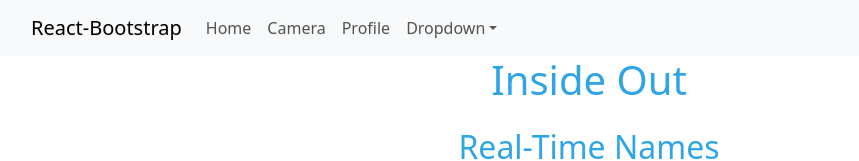
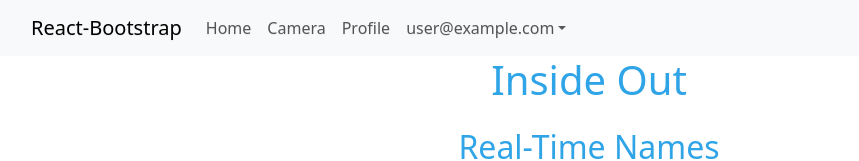
Before and after one commit to johnmartinroque/InsideOut, a React (Create React App) app in the folder main/: page / in a window 1280 px wide. Shown: the top 161 px of the page, without its empty margins (51-910 px from the left). Built offline with nearby package versions, Linux system fonts and the light colour scheme; no server answers; the database is empty; sample sign-in values are in the browser's storage.

Commit message:
set userEmail in header

```diff
--- a/main/src/components/Header.jsx
+++ b/main/src/components/Header.jsx
@@ -1,13 +1,15 @@
 import { getAuth, signOut } from "firebase/auth";
+import { useState } from "react";
 import { useEffect } from "react";
 import Container from "react-bootstrap/Container";
 import Nav from "react-bootstrap/Nav";
 import Navbar from "react-bootstrap/Navbar";
 import NavDropdown from "react-bootstrap/NavDropdown";
-import { Link, useNavigate } from "react-router-dom";
+import { Link, useNavigate, useSearchParams } from "react-router-dom";
 
 function Header() {
   const auth = getAuth();
+  const [userEmail, setUserEmail] = useState("");
 
   const user = JSON.parse(localStorage.getItem("user"));
   const email = user?.email;
@@ -24,7 +26,7 @@ function Header() {
   };
 
   useEffect(() => {
-    console.log(email);
+    setUserEmail(email);
   });
   return (
     <Navbar expand="lg" className="bg-body-tertiary">
@@ -42,7 +44,7 @@ function Header() {
             <Nav.Link as={Link} to="/profile">
               Profile
             </Nav.Link>
-            <NavDropdown title="Dropdown" id="basic-nav-dropdown">
+            <NavDropdown title={userEmail} id="basic-nav-dropdown">
               <NavDropdown.Item href="#action/3.1">Action</NavDropdown.Item>
               <NavDropdown.Item href="#action/3.2">
                 Another action
```
